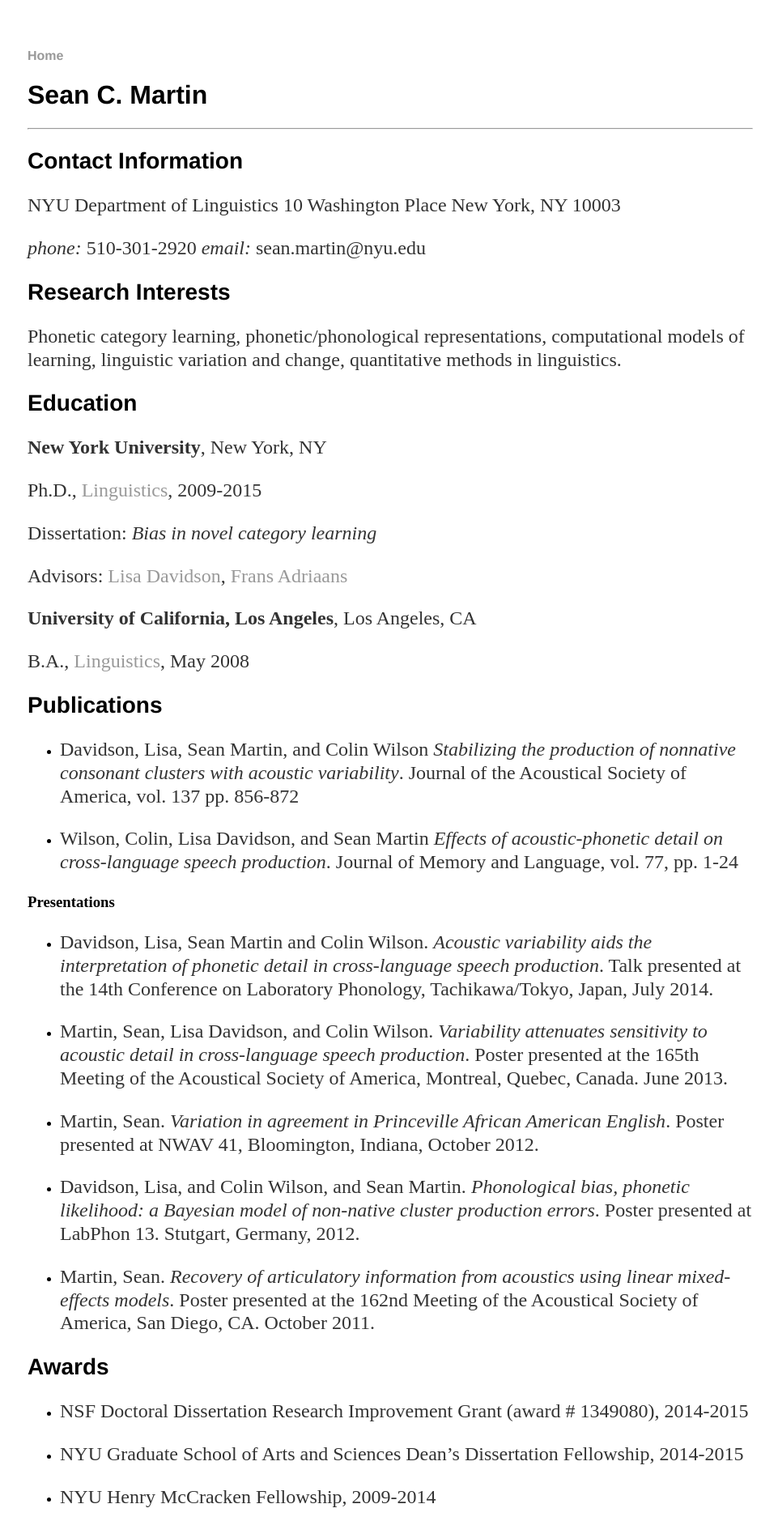
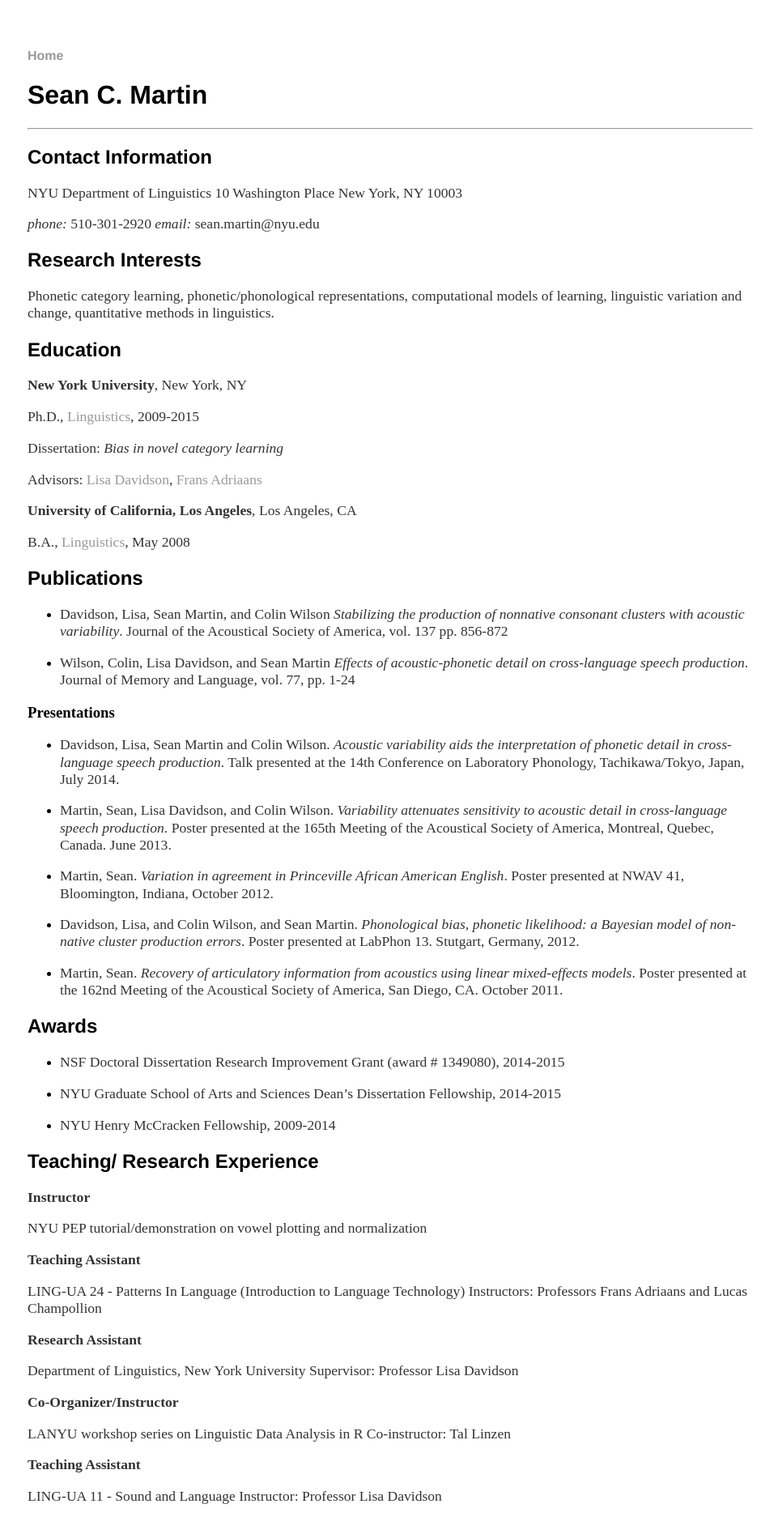
Before and after one commit to phasedchirp/phasedchirp.github.io, a Jekyll site: the page built from cv/index.md, in a window 1280 px wide. Shown: the top 1878 px of the page at 81% size, without its empty margins (158-1119 px from the left). Built offline with Jekyll 4.4.1, drawn with Linux system fonts in a browser that asks for light colours.

Commit message:
Update cv.css

```diff
--- a/css/cv.css
+++ b/css/cv.css
@@ -25,12 +25,12 @@
 }
 
 h2 {
-    font-size: 1.75em;
+    font-size: 1.5em;
     font-family:'Helvetica', 'Arial', 'Sans-Serif';
 }
 
 p {
-    font-size: 1.5em;
+    font-size: 1.1em;
     line-height: 1.2em;
     color: #333;
 }
```
